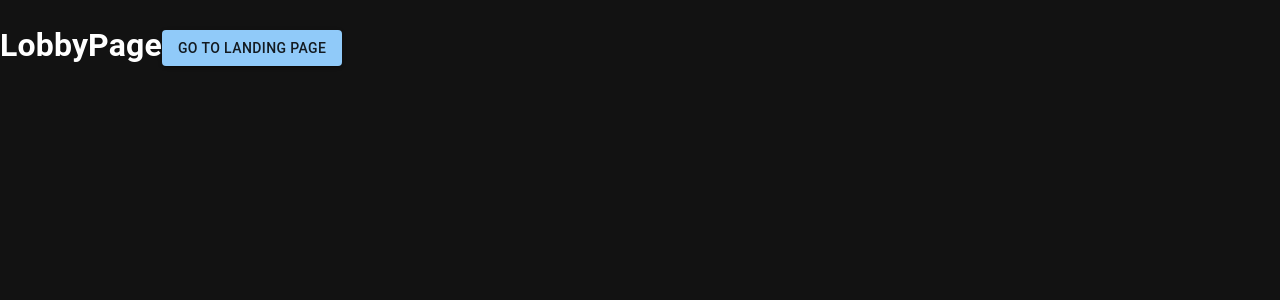
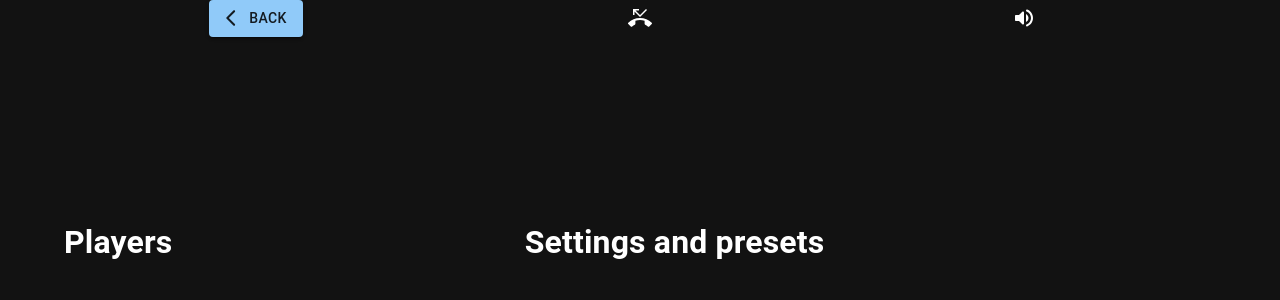
Before and after one commit to Pavlkan/RS-clone, a React (Create React App) app: page /lobby in a window 1280 px wide. Shown: the top 300 px of the page. Built offline with nearby package versions, Linux system fonts and the light colour scheme.

Commit message:
feat: add layout to lobby page

```diff
--- a/src/app/avatars/AvatarIcon.tsx
+++ b/src/app/avatars/AvatarIcon.tsx
@@ -19,6 +19,7 @@ export const AvatarIcon = () => {
   }
   return (
     <Box width="25%" sx={{ position: 'relative' }}>
+      {/* TODO: change to icon */}
       <img
         width="100%"
         style={{ cursor: 'pointer' }}
--- a/src/app/pages/LobbyPage.tsx
+++ b/src/app/pages/LobbyPage.tsx
@@ -1,14 +1,50 @@
 import React from 'react';
+import PhoneMissedIcon from '@mui/icons-material/PhoneMissed';
+import Box from '@mui/material/Box';
 import { Link } from 'react-router-dom';
 import Button from '@mui/material/Button';
+import ArrowBackIosRoundedIcon from '@mui/icons-material/ArrowBackIosRounded';
+import VolumeUpRoundedIcon from '@mui/icons-material/VolumeUpRounded';
 
 export const LobbyPage = () => {
   return (
-    <h1>
-      LobbyPage
-      <Link to="/" style={{ textDecoration: 'none' }}>
-        <Button variant="contained">Go to landing page</Button>
-      </Link>
-    </h1>
+    <Box
+      sx={{
+        display: 'grid',
+        gridTemplateRows: 'auto 1fr',
+        gridTemplateColumns: '90%',
+        justifyContent: 'center',
+        gap: '20%',
+        minHeight: '100vh',
+      }}
+    >
+      <Box sx={{ display: 'grid', gridTemplateColumns: 'repeat(3, 1fr)', alignItems: 'center' }}>
+        <Link to="/" style={{ textDecoration: 'none', justifySelf: 'center' }}>
+          <Button startIcon={<ArrowBackIosRoundedIcon />} variant="contained">
+            BACK
+          </Button>
+        </Link>
+        <PhoneMissedIcon sx={{ justifySelf: 'center' }} />
+        {/* TODO: sound component with onClick */}
+        <VolumeUpRoundedIcon sx={{ justifySelf: 'center' }} />
+      </Box>
+      <Box
+        sx={{
+          display: 'grid',
+          gridTemplateColumns: '1fr 2fr',
+          gridTemplateRows: '100%',
+          gap: '10%',
+        }}
+      >
+        <Box>
+          <h1>Players</h1>
+          {/* TODO: players options element and player card */}
+        </Box>
+        <Box>
+          <h1>Settings and presets</h1>
+          {/* TODO: players options element and player card */}
+        </Box>
+      </Box>
+    </Box>
   );
 };
```
